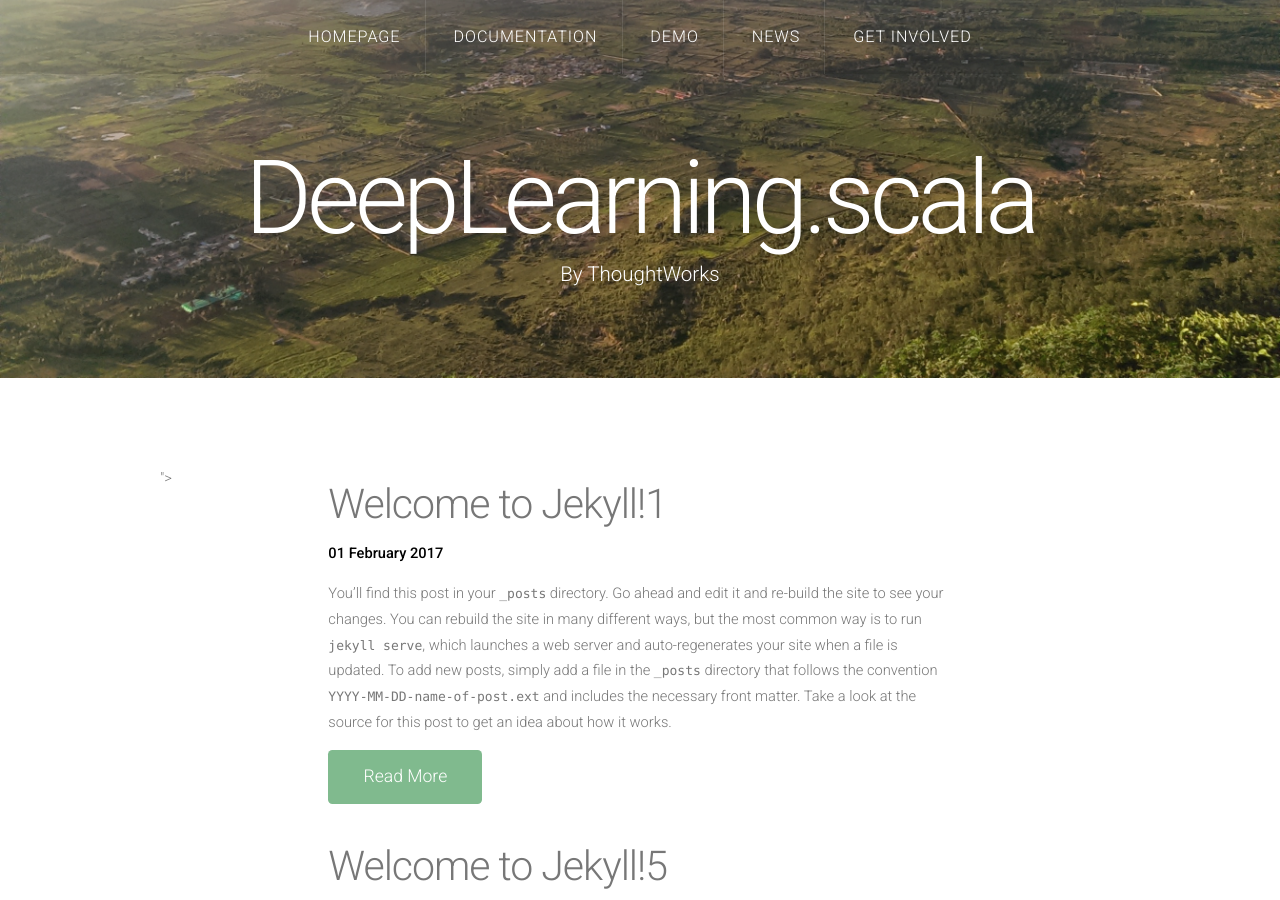
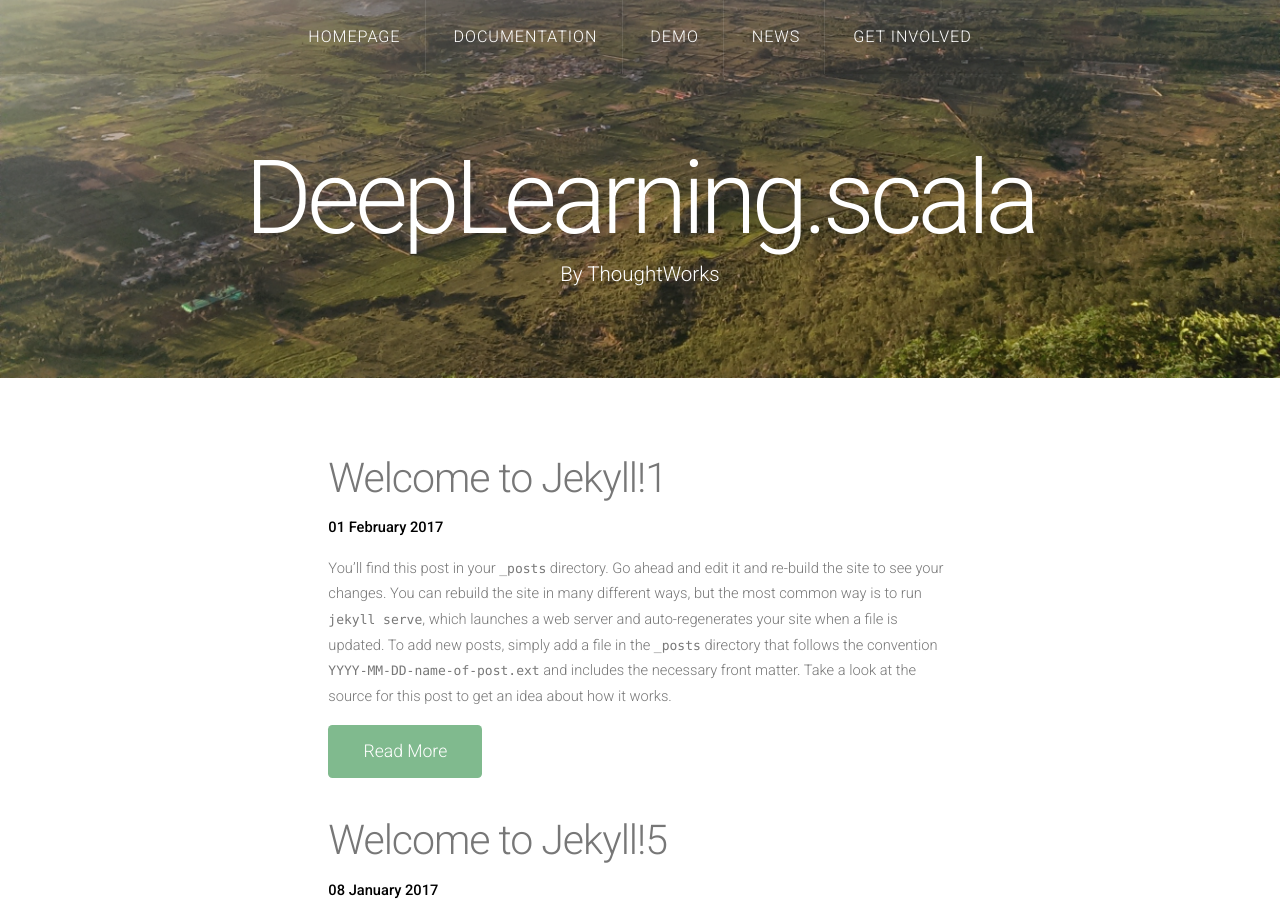
Before and after one commit to ThoughtWorksInc/DeepLearning.scala, a Jekyll site: the page built from news/index.html, in a window 1280 px wide and 900 px high. Built offline with Jekyll 4.4.1, drawn with Linux system fonts in a browser that asks for light colours; nearby versions of some CDN libraries; the list of posts is cut into pages by our own code.

Commit message:
[@rlin] #N/A fix bug: delete useless character.

```diff
--- a/news/index.html
+++ b/news/index.html
@@ -5,7 +5,7 @@
 
 <!-- Main -->
 	<div id="main">
-		<div id="content" class="container">">
+		<div id="content" class="container">
 			{% for post in paginator.posts %}
 			<div class="row">
 				<section class="8u -2u">
```
